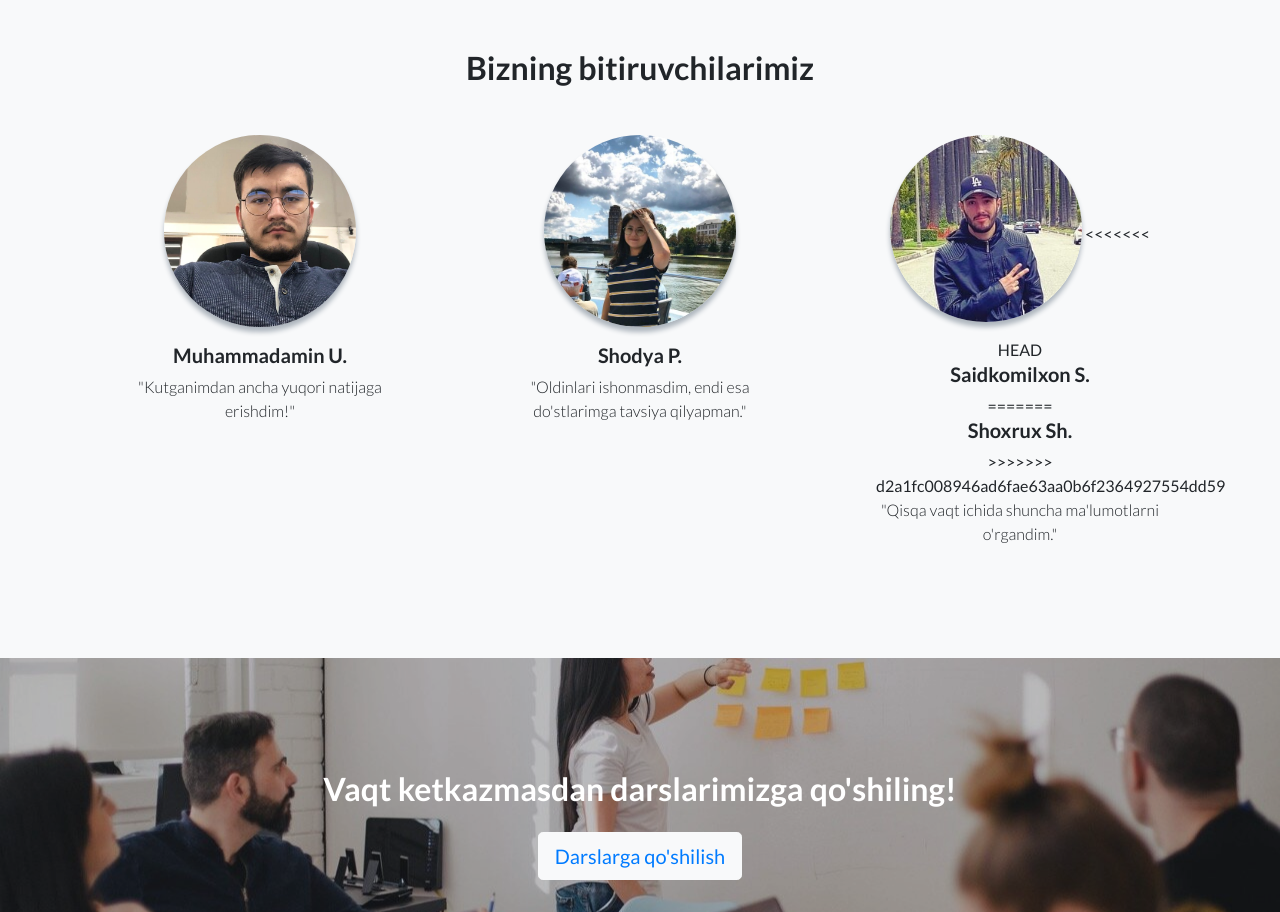
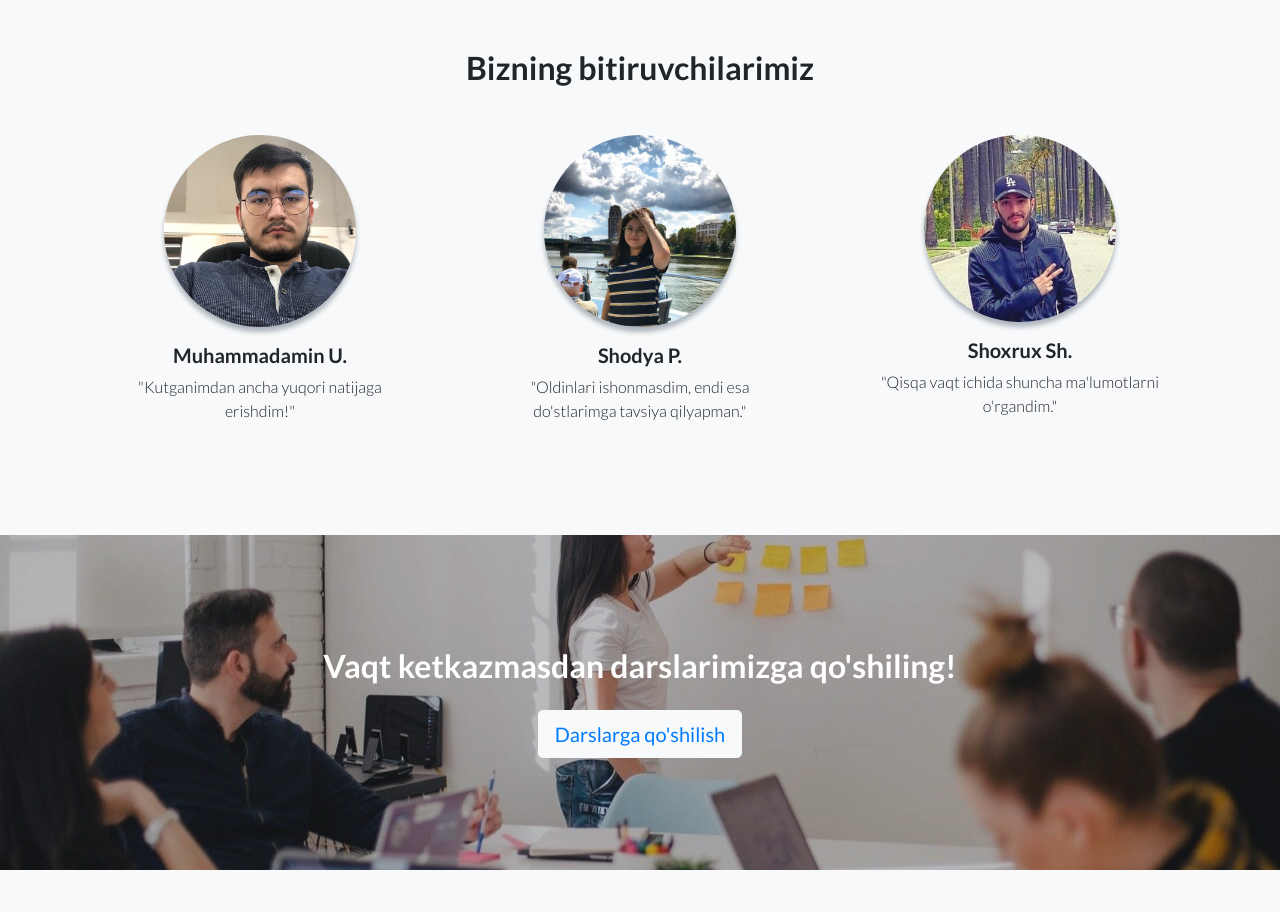
Before and after one commit to otajobs/OnlineSchool, a website: page index.html in a window 1280 px wide. Shown: the part 2560-3472 px from the top of the page. Drawn offline with Linux system fonts and the light colour scheme.

Commit message:
Update index.html

```diff
--- a/index.html
+++ b/index.html
@@ -146,11 +146,7 @@
         <div class="col-lg-4">
           <div class="testimonial-item mx-auto mb-5 mb-lg-0">
             <img class="img-fluid rounded-circle mb-3" src="img/boy1.jpeg" alt="">
-<<<<<<< HEAD
-            <h5>Saidkomilxon S.</h5>
-=======
             <h5>Shoxrux Sh.</h5>
->>>>>>> d2a1fc008946ad6fae63aa0b6f2364927554dd59
             <p class="font-weight-light mb-0">"Qisqa vaqt ichida shuncha ma'lumotlarni o'rgandim."</p>
           </div>
         </div>
```
